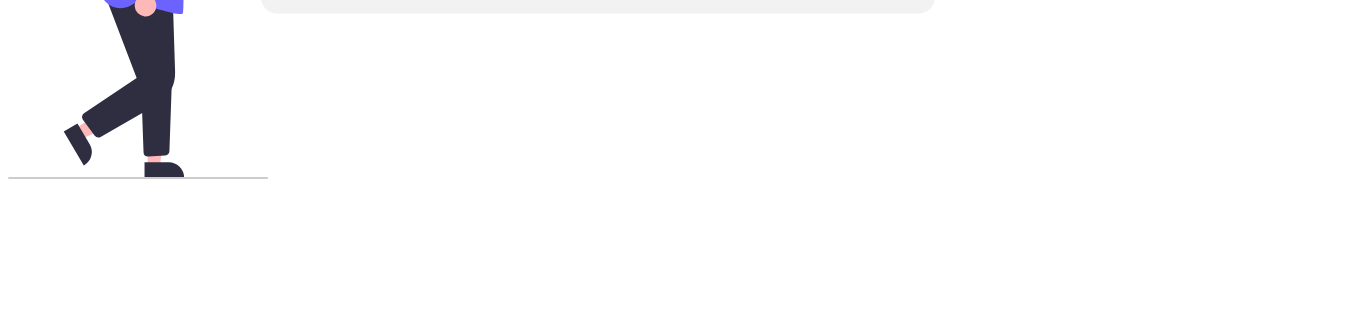
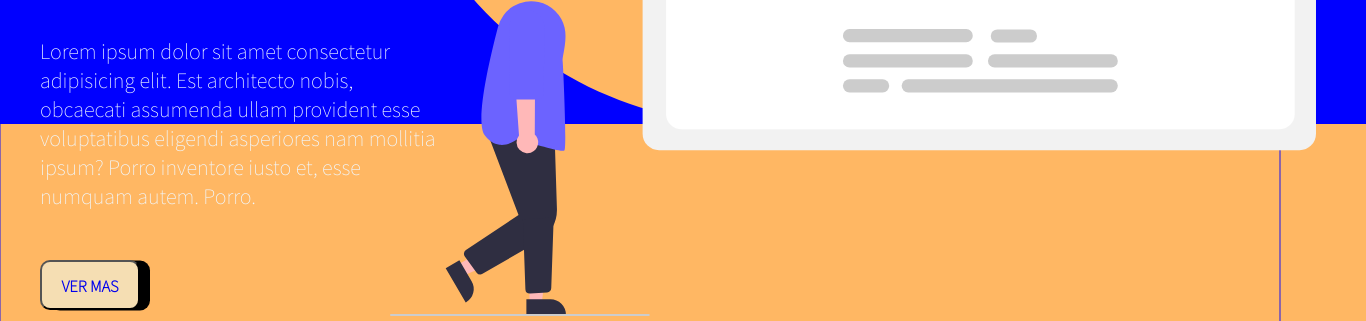
Before and after one commit to brianlavandera3/web, a plain HTML site: page index.html in a window 1280 px wide. Shown: the part 574-895 px from the top of the page, 1366 px wide, since content can reach past the window. Before the commit the page ends 800 px from the top, so only its background shows below. Drawn offline with Linux system fonts and the light colour scheme; a web font is replaced by a local one.

Commit message:
Update index.html

```diff
--- a/index.html
+++ b/index.html
@@ -5,8 +5,7 @@
     <meta http-equiv="X-UA-Compatible" content="IE=edge">
     <meta name="viewport" content="width=device-width, initial-scale=1.0">
     <title>Document</title>
-
-  <link rel="stylesheet" href="css/lading.css">
+    <link rel="Stylesheet" href="/css/landing.css">
 <link rel="preconnect" href="https://fonts.googleapis.com">
 <link rel="preconnect" href="https://fonts.gstatic.com" crossorigin>
 <link href="https://fonts.googleapis.com/css2?family=Gloock&family=Noto+Sans+JP:wght@100&display=swap" rel="stylesheet">
```
